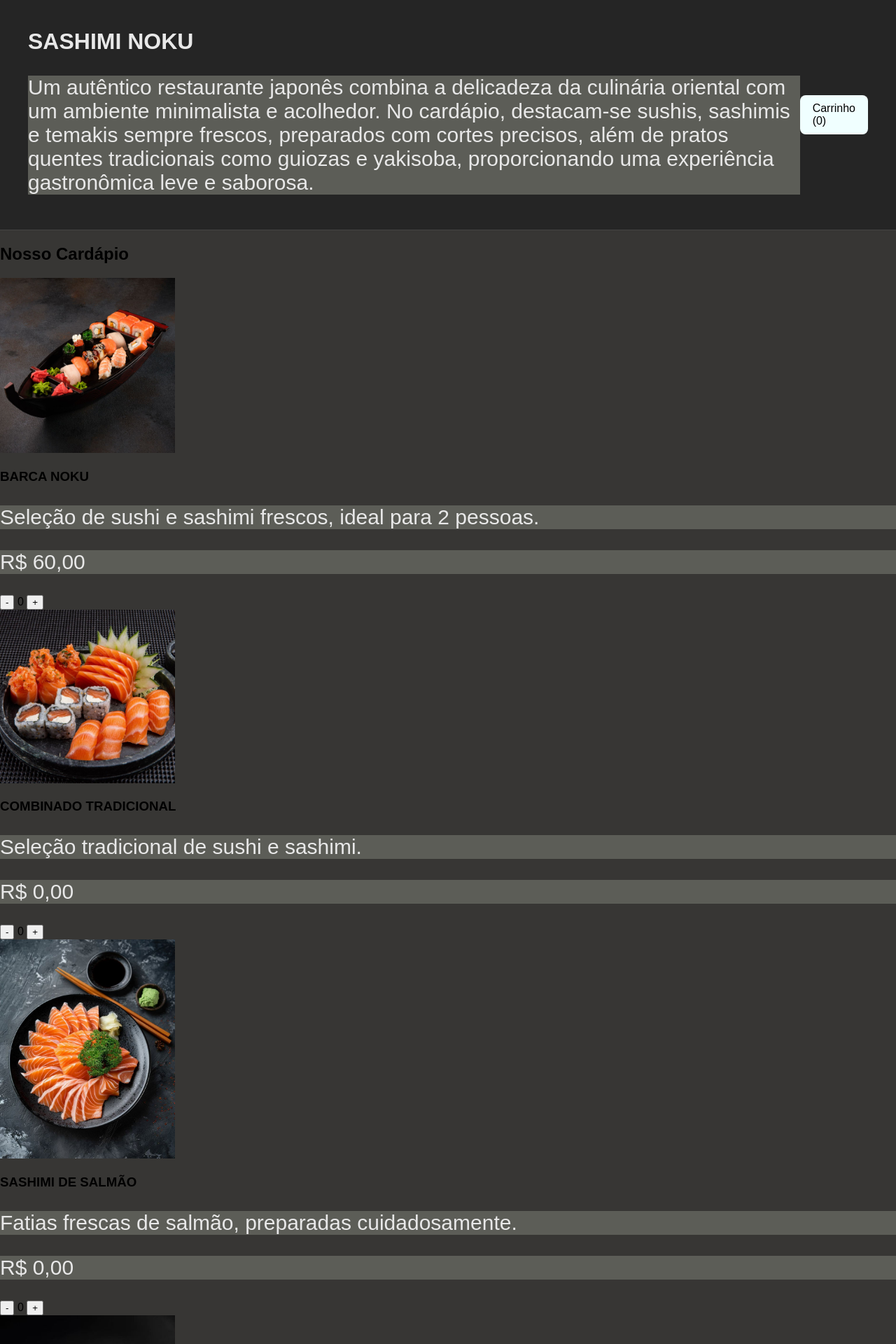
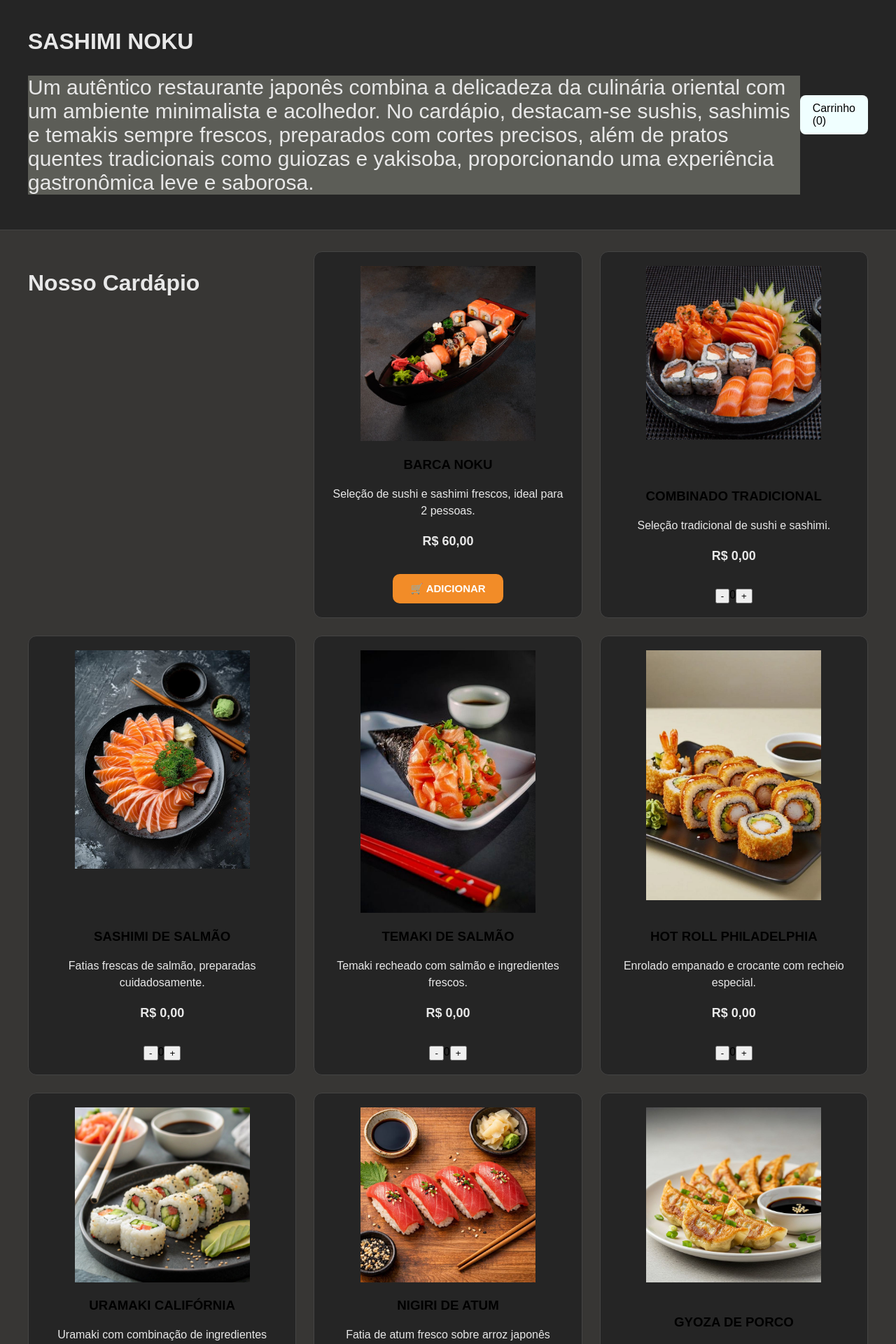
Before and after one commit to kidykk/cardapio-online, a Flask app: page / in a window 1280 px wide. Shown: the top 1920 px of the page at 70% size. Run offline with Flask 3, Linux system fonts and the light colour scheme.

Commit message:
V1.2 (Desenvolvimento, pt2)

```diff
--- a/static/css/style.css
+++ b/static/css/style.css
@@ -34,3 +34,103 @@ header {
 .imagem-produto img {
     width: 250px;
 }
+
+/* Área principal do cardápio */
+
+main {
+    padding: 30px 40px;
+}
+
+main h2 {
+    color: #E8E8E8;
+    font-size: 32px;
+    margin-bottom: 30px;
+}
+
+main {
+    display: grid;
+    grid-template-columns: repeat(3, 1fr);
+    gap: 25px;
+}
+
+.produto {
+    background-color: #252525;
+    border: 1px solid #444;
+    border-radius: 12px;
+    padding: 20px;
+    display: flex;
+    flex-direction: column;
+    align-items: center;
+    text-align: center;
+}
+
+.imagem-produto {
+    width: 100%;
+    height: 100%;
+    object-fit: cover;
+}
+
+.informacoes-produto p {
+    color: #E8E8E8;
+    background-color: transparent;
+    font-size: 16px;
+    line-height: 1.5;
+}
+
+.informacoes-produto p:last-child {
+    font-weight: bold;
+    font-size: 18px;
+}
+
+
+/* Área que organiza os botões de compra */
+.quantidade-produto {
+    width: 100%;
+    margin-top: 15px;
+    display: flex;
+    justify-content: center;
+}
+
+/* Botão inicial de adicionar ao carrinho */
+.botao-adicionar {
+    background-color: #F28C28;
+    color: white;
+    border: none;
+    border-radius: 10px;
+    padding: 12px 25px;
+    font-size: 15px;
+    font-weight: bold;
+    cursor: pointer;
+}
+
+/* Organização dos três controles de quantidade */
+.controles-quantidade {
+    display: flex;
+    align-items: center;
+    justify-content: center;
+    gap: 10px;
+}
+
+/* Botões laterais de aumentar e diminuir */
+.botao-quantidade {
+    background-color: #F28C28;
+    color: white;
+    border: none;
+    border-radius: 10px;
+    width: 42px;
+    height: 42px;
+    font-size: 22px;
+    cursor: pointer;
+}
+
+/* Botão central com as cores invertidas */
+.botao-carrinho {
+    background-color: white;
+    color: #F28C28;
+    border: 2px solid #F28C28;
+    border-radius: 10px;
+    width: 48px;
+    height: 48px;
+    font-size: 22px;
+    cursor: pointer;
+}
--- a/templates/index.html
+++ b/templates/index.html
@@ -41,11 +41,31 @@
             <p>R$ 60,00</p>
         </div>
 
-        <div class="quantidade-produto">
-            <button id="diminuir">-</button>
-            <span id="quantidade">0</span>
-            <button id="aumentar">+</button>
-        </div>
+
+<!-- Área de compra do produto -->
+<div class="quantidade-produto">
+
+    <!-- Botão inicial para adicionar ao carrinho -->
+    <button class="botao-adicionar" id="adicionar-1">
+        <span>🛒</span>
+        ADICIONAR
+    </button>
+
+    <!-- Controles que serão exibidos após adicionar o produto -->
+    <div class="controles-quantidade" id="controles-1" style="display: none;">
+
+        <button class="botao-quantidade">-</button>
+
+        <button class="botao-carrinho">
+            🛒
+        </button>
+
+        <button class="botao-quantidade">+</button>
+
+    </div>
+
+</div>
+
     </div>
 
     <!-- Produto 2: Combinado Tradicional -->
@@ -108,7 +128,7 @@
     <!-- Produto 5: Hot Roll Philadelphia -->
     <div class="produto">
         <div class="imagem-produto">
-            <img src="{{ url_for('static', filename='img/hot-roll-filadelfia.jfif') }}" alt="Hot Roll Philadelphia">
+            <img src="{{ url_for('static', filename='img/hot-roll-philadelphia.jfif') }}" alt="Hot Roll Philadelphia">
         </div>
 
         <div class="informacoes-produto">
```
Also changed, not shown: static/js/script.js (line endings or trailing spaces).
